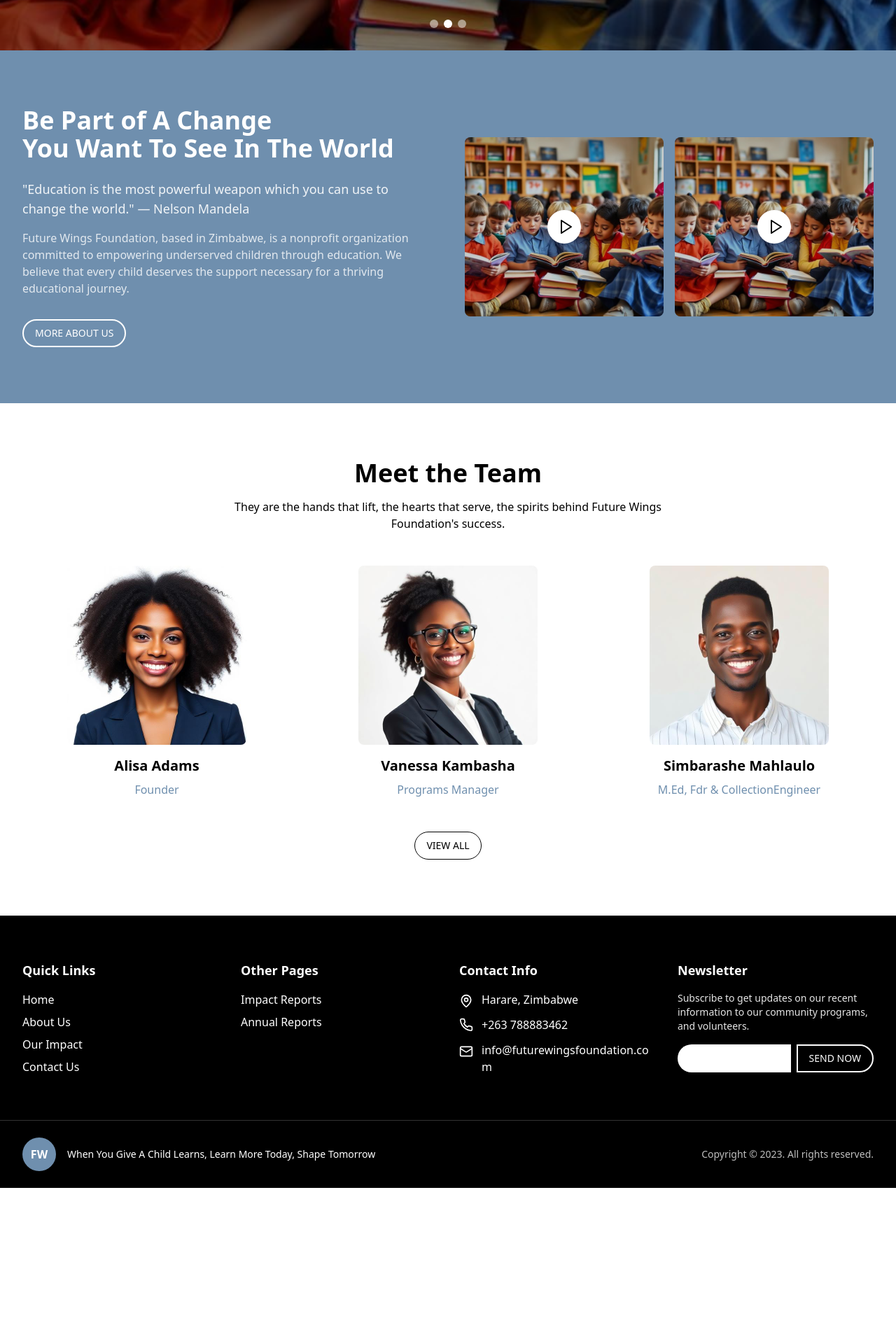
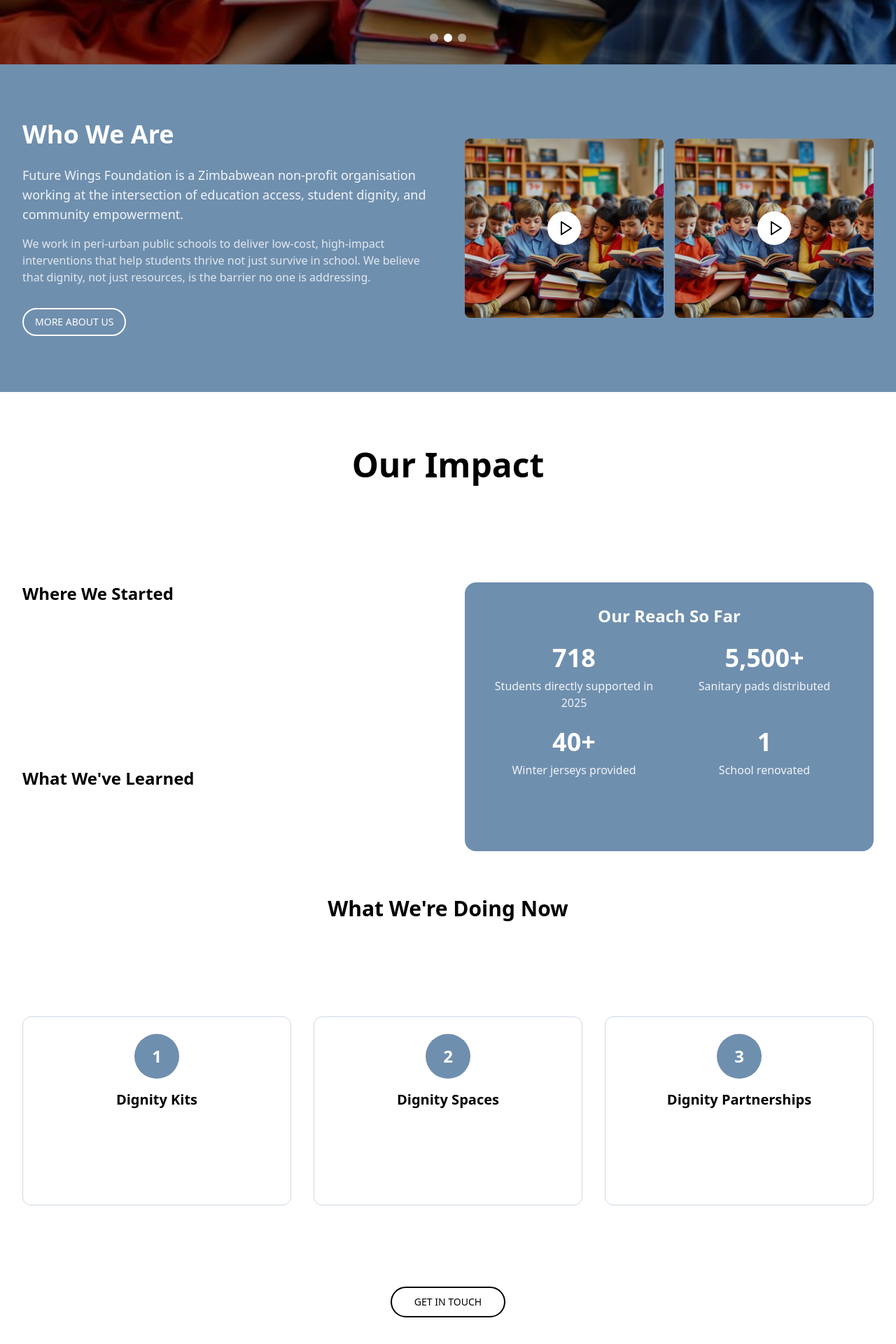
Before and after one commit to myTestAccount263/pigment-palette-perfect-34, a React (Vite) app: page / in a window 1280 px wide. Shown: the part 756-2676 px from the top of the page at 70% size. Before the commit the page ends 2453 px from the top, so only its background shows below. Built offline with nearby package versions, Linux system fonts and the light colour scheme.

Commit message:
Update website copy
Updated the website copy for the Home, About Us, Our Impact, and Donate sections with the provided text.

```diff
--- a/src/components/ChangeSection.tsx
+++ b/src/components/ChangeSection.tsx
@@ -10,14 +10,13 @@ const ChangeSection = () => {
           {/* Left content */}
           <div className="text-background order-2 lg:order-1">
             <h2 className="text-2xl sm:text-3xl lg:text-4xl font-bold mb-4 sm:mb-6 leading-tight">
-              Be Part of A Change<br />
-              You Want To See In The World
+              Who We Are
             </h2>
             <p className="text-base sm:text-lg mb-3 sm:mb-4 opacity-90">
-              "Education is the most powerful weapon which you can use to change the world." — Nelson Mandela
+              Future Wings Foundation is a Zimbabwean non-profit organisation working at the intersection of education access, student dignity, and community empowerment.
             </p>
             <p className="text-sm sm:text-base mb-6 sm:mb-8 opacity-80 leading-relaxed">
-              Future Wings Foundation, based in Zimbabwe, is a nonprofit organization committed to empowering underserved children through education. We believe that every child deserves the support necessary for a thriving educational journey.
+              We work in peri-urban public schools to deliver low-cost, high-impact interventions that help students thrive not just survive in school. We believe that dignity, not just resources, is the barrier no one is addressing.
             </p>
             <Button
               variant="rounded"
--- a/src/components/Footer.tsx
+++ b/src/components/Footer.tsx
@@ -37,11 +37,11 @@ const Footer = () => {
               </div>
               <div className="flex items-center space-x-3">
                 <Phone className="w-4 sm:w-5 h-4 sm:h-5 flex-shrink-0" />
-                <span className="text-sm sm:text-base">+263 788883462</span>
+                <span className="text-sm sm:text-base">+263 788863452</span>
               </div>
               <div className="flex items-start space-x-3">
                 <Mail className="w-4 sm:w-5 h-4 sm:h-5 mt-1 flex-shrink-0" />
-                <span className="text-sm sm:text-base break-all">info@futurewingsfoundation.com</span>
+                <span className="text-sm sm:text-base break-all">alisa@futurewingsfoundation.com</span>
               </div>
             </div>
           </div>
@@ -76,10 +76,10 @@ const Footer = () => {
               <div className="w-10 sm:w-12 h-10 sm:h-12 bg-primary rounded-full flex items-center justify-center flex-shrink-0">
                 <span className="text-primary-foreground font-bold text-sm sm:text-base">FW</span>
               </div>
-              <span className="text-xs sm:text-sm text-center sm:text-left">When You Give A Child Learns, Learn More Today, Shape Tomorrow</span>
+              <span className="text-xs sm:text-sm text-center sm:text-left">A Zimbabwe where every child learns in an environment that affirms their dignity, supports their potential, and unlocks their future</span>
             </div>
             <div className="text-xs sm:text-sm opacity-75 text-center sm:text-right">
-              Copyright © 2023. All rights reserved.
+              Copyright © 2026. All rights reserved.
             </div>
           </div>
         </div>
--- a/src/components/Hero.tsx
+++ b/src/components/Hero.tsx
@@ -10,18 +10,18 @@ const Hero = () => {
   const slides = [
     {
       image: heroImage,
-      title: "WE BELIEVE EVERY CHILD DESERVES THE OPPORTUNITY TO A QUALITY EDUCATION.",
-      subtitle: "At Future Wings Foundation"
+      title: "EVERY CHILD DESERVES TO LEARN WITH DIGNITY.",
+      subtitle: "At Future Wings Foundation, we are reimagining education for students in under-resourced communities across Zimbabwe."
     },
     {
       image: classroomImage,
-      title: "EMPOWERING YOUNG MINDS FOR A BRIGHTER TOMORROW.",
-      subtitle: "Building Futures Together"
+      title: "WE DON'T JUST PROVIDE SUPPLIES, WE RESTORE CONFIDENCE.",
+      subtitle: "Through our dignity-first model, we equip children aged 6–18 with the tools, environments, and support systems they need to thrive."
     },
     {
       image: educationImage,
-      title: "EDUCATION IS THE KEY TO UNLOCKING POTENTIAL.",
-      subtitle: "Transforming Lives Through Learning"
+      title: "WE'RE NOT HERE TO TICK BOXES. WE'RE HERE TO BUILD FUTURES.",
+      subtitle: "Explore our work, meet our community, and join the movement."
     }
   ];
 
@@ -53,10 +53,10 @@ const Hero = () => {
         <div className="text-center text-background max-w-5xl">
           <p className="text-xs sm:text-sm mb-2 sm:mb-4 opacity-90">{slides[currentSlide].subtitle}</p>
           <h1 className="text-2xl sm:text-3xl md:text-4xl lg:text-5xl font-bold mb-4 sm:mb-6 lg:mb-8 leading-tight">
-            {slides[currentSlide].title.split('QUALITY').map((part, index) => (
+            {slides[currentSlide].title.split('DIGNITY').map((part, index) => (
               index === 0 ? part : (
                 <span key={index}>
-                  <span className="text-primary">QUALITY</span>
+                  <span className="text-primary">DIGNITY</span>
                   {part}
                 </span>
               )
--- /dev/null
+++ b/src/components/ImpactSection.tsx
@@ -0,0 +1,128 @@
+import { Button } from "@/components/ui/button";
+
+const ImpactSection = () => {
+  return (
+    <section className="py-12 sm:py-16 lg:py-20 bg-background">
+      <div className="max-w-7xl mx-auto px-4 sm:px-6 lg:px-8">
+        {/* Header */}
+        <div className="text-center mb-12 lg:mb-16">
+          <h2 className="text-3xl sm:text-4xl lg:text-5xl font-bold mb-4 sm:mb-6 text-foreground">
+            Our Impact
+          </h2>
+          <p className="text-base sm:text-lg text-muted-foreground max-w-3xl mx-auto">
+            Founded in 2024, Future Wings began as an explorative initiative to understand what really holds students back from succeeding in school.
+          </p>
+        </div>
+
+        {/* Content Grid */}
+        <div className="grid lg:grid-cols-2 gap-8 lg:gap-12 mb-12 lg:mb-16">
+          {/* Left Column */}
+          <div className="space-y-8">
+            <div>
+              <h3 className="text-xl sm:text-2xl font-bold mb-4 text-foreground">
+                Where We Started
+              </h3>
+              <p className="text-sm sm:text-base text-muted-foreground leading-relaxed mb-4">
+                We piloted interventions across Harare - delivering uniforms, sanitary pads, school fees, and classroom repairs, supporting over 700 students in our first year alone. Each project taught us more about what students really need to succeed.
+              </p>
+              <p className="text-sm sm:text-base text-muted-foreground leading-relaxed">
+                After working with students and educators around Harare for one year, the answer became clear: dignity, not just resources, was the barrier no one was addressing.
+              </p>
+            </div>
+
+            <div>
+              <h3 className="text-xl sm:text-2xl font-bold mb-4 text-foreground">
+                What We've Learned
+              </h3>
+              <p className="text-sm sm:text-base text-muted-foreground leading-relaxed">
+                Access to education is not enough. If students feel ashamed, unsafe, or unprepared at school, they cannot truly learn. We realised that dignity is the missing link in most education support models.
+              </p>
+            </div>
+          </div>
+
+          {/* Right Column - Stats */}
+          <div className="bg-primary rounded-2xl p-6 sm:p-8 text-background">
+            <h3 className="text-xl sm:text-2xl font-bold mb-6 text-center">
+              Our Reach So Far
+            </h3>
+            <div className="grid grid-cols-1 sm:grid-cols-2 gap-6">
+              <div className="text-center">
+                <div className="text-3xl sm:text-4xl font-bold mb-2">718</div>
+                <div className="text-sm sm:text-base opacity-90">Students directly supported in 2025</div>
+              </div>
+              <div className="text-center">
+                <div className="text-3xl sm:text-4xl font-bold mb-2">5,500+</div>
+                <div className="text-sm sm:text-base opacity-90">Sanitary pads distributed</div>
+              </div>
+              <div className="text-center">
+                <div className="text-3xl sm:text-4xl font-bold mb-2">40+</div>
+                <div className="text-sm sm:text-base opacity-90">Winter jerseys provided</div>
+              </div>
+              <div className="text-center">
+                <div className="text-3xl sm:text-4xl font-bold mb-2">1</div>
+                <div className="text-sm sm:text-base opacity-90">School renovated</div>
+              </div>
+            </div>
+          </div>
+        </div>
+
+        {/* Three Pillars */}
+        <div className="mb-12 lg:mb-16">
+          <h3 className="text-2xl sm:text-3xl font-bold mb-8 text-center text-foreground">
+            What We're Doing Now
+          </h3>
+          <p className="text-base sm:text-lg text-muted-foreground text-center max-w-4xl mx-auto mb-12">
+            In 2026, we are scaling our dignity-first model across four schools. Our goal is to support at least 2,500 students through three interconnected pillars:
+          </p>
+
+          <div className="grid md:grid-cols-3 gap-8">
+            {/* Dignity Kits */}
+            <div className="text-center p-6 border border-border rounded-xl hover:shadow-lg transition-shadow">
+              <div className="w-16 h-16 bg-primary rounded-full flex items-center justify-center mx-auto mb-4">
+                <span className="text-2xl font-bold text-background">1</span>
+              </div>
+              <h4 className="text-lg sm:text-xl font-bold mb-4 text-foreground">Dignity Kits</h4>
+              <p className="text-sm sm:text-base text-muted-foreground leading-relaxed">
+                Carefully curated bundles that include hygiene essentials, school supplies, and clothing items tailored by gender and age to meet pressing needs of students.
+              </p>
+            </div>
+
+            {/* Dignity Spaces */}
+            <div className="text-center p-6 border border-border rounded-xl hover:shadow-lg transition-shadow">
+              <div className="w-16 h-16 bg-primary rounded-full flex items-center justify-center mx-auto mb-4">
+                <span className="text-2xl font-bold text-background">2</span>
+              </div>
+              <h4 className="text-lg sm:text-xl font-bold mb-4 text-foreground">Dignity Spaces</h4>
+              <p className="text-sm sm:text-base text-muted-foreground leading-relaxed">
+                We repair, renovate, and revitalise school infrastructure to create safe, functional, and welcoming environments that inspire learning.
+              </p>
+            </div>
+
+            {/* Dignity Partnerships */}
+            <div className="text-center p-6 border border-border rounded-xl hover:shadow-lg transition-shadow">
+              <div className="w-16 h-16 bg-primary rounded-full flex items-center justify-center mx-auto mb-4">
+                <span className="text-2xl font-bold text-background">3</span>
+              </div>
+              <h4 className="text-lg sm:text-xl font-bold mb-4 text-foreground">Dignity Partnerships</h4>
+              <p className="text-sm sm:text-base text-muted-foreground leading-relaxed">
+                We centre the voices of caregivers, educators, and students to ensure our work is locally owned, culturally grounded, and built to last.
+              </p>
+            </div>
+          </div>
+        </div>
+
+        {/* Call to Action */}
+        <div className="text-center">
+          <p className="text-base sm:text-lg text-muted-foreground mb-6">
+            Want to partner with us?
+          </p>
+          <Button variant="rounded" size="lg" className="text-foreground">
+            GET IN TOUCH
+          </Button>
+        </div>
+      </div>
+    </section>
+  );
+};
+
+export default ImpactSection;
--- a/src/components/TeamSection.tsx
+++ b/src/components/TeamSection.tsx
@@ -6,28 +6,28 @@ import simbarasheImage from "@/assets/team-simbarashe.jpg";
 const TeamSection = () => {
   const teamMembers = [
     {
-      name: "Alisa Adams",
-      role: "Founder",
+      name: "Alisa Ncube",
+      role: "Executive Director",
       image: alisaImage
     },
     {
-      name: "Vanessa Kambasha",
-      role: "Programs Manager",
-      image: vanessaImage
+      name: "Simbarashe Mombe",
+      role: "Program Manager",
+      image: simbarasheImage
     },
     {
-      name: "Simbarashe Mahlaulo",
-      role: "M.Ed, Fdr & CollectionEngineer",
-      image: simbarasheImage
+      name: "Vanessa Muringani",
+      role: "Communications Manager",
+      image: vanessaImage
     }
   ];
 
   return (
     <section className="py-12 sm:py-16 lg:py-20 bg-background">
       <div className="max-w-7xl mx-auto px-4 sm:px-6 lg:px-8 text-center">
-        <h2 className="text-2xl sm:text-3xl lg:text-4xl font-bold text-foreground mb-3 sm:mb-4">Meet the Team</h2>
+        <h2 className="text-2xl sm:text-3xl lg:text-4xl font-bold text-foreground mb-3 sm:mb-4">Meet Our Team</h2>
         <p className="text-sm sm:text-base text-foreground mb-8 sm:mb-12 max-w-2xl mx-auto leading-relaxed">
-          They are the hands that lift, the hearts that serve, the spirits behind Future Wings Foundation's success.
+          Our dedicated team is committed to restoring dignity and creating lasting change in education across Zimbabwe.
         </p>
 
         <div className="grid sm:grid-cols-2 lg:grid-cols-3 gap-6 sm:gap-8 mb-8 sm:mb-12">
--- a/src/pages/Index.tsx
+++ b/src/pages/Index.tsx
@@ -1,6 +1,7 @@
 import Header from "@/components/Header";
 import Hero from "@/components/Hero";
 import ChangeSection from "@/components/ChangeSection";
+import ImpactSection from "@/components/ImpactSection";
 import TeamSection from "@/components/TeamSection";
 import Footer from "@/components/Footer";
 
@@ -10,6 +11,7 @@ const Index = () => {
       <Header />
       <Hero />
       <ChangeSection />
+      <ImpactSection />
       <TeamSection />
       <Footer />
     </div>
```
Also changed, not shown: src/components/Header.tsx (+5 -5 lines).
